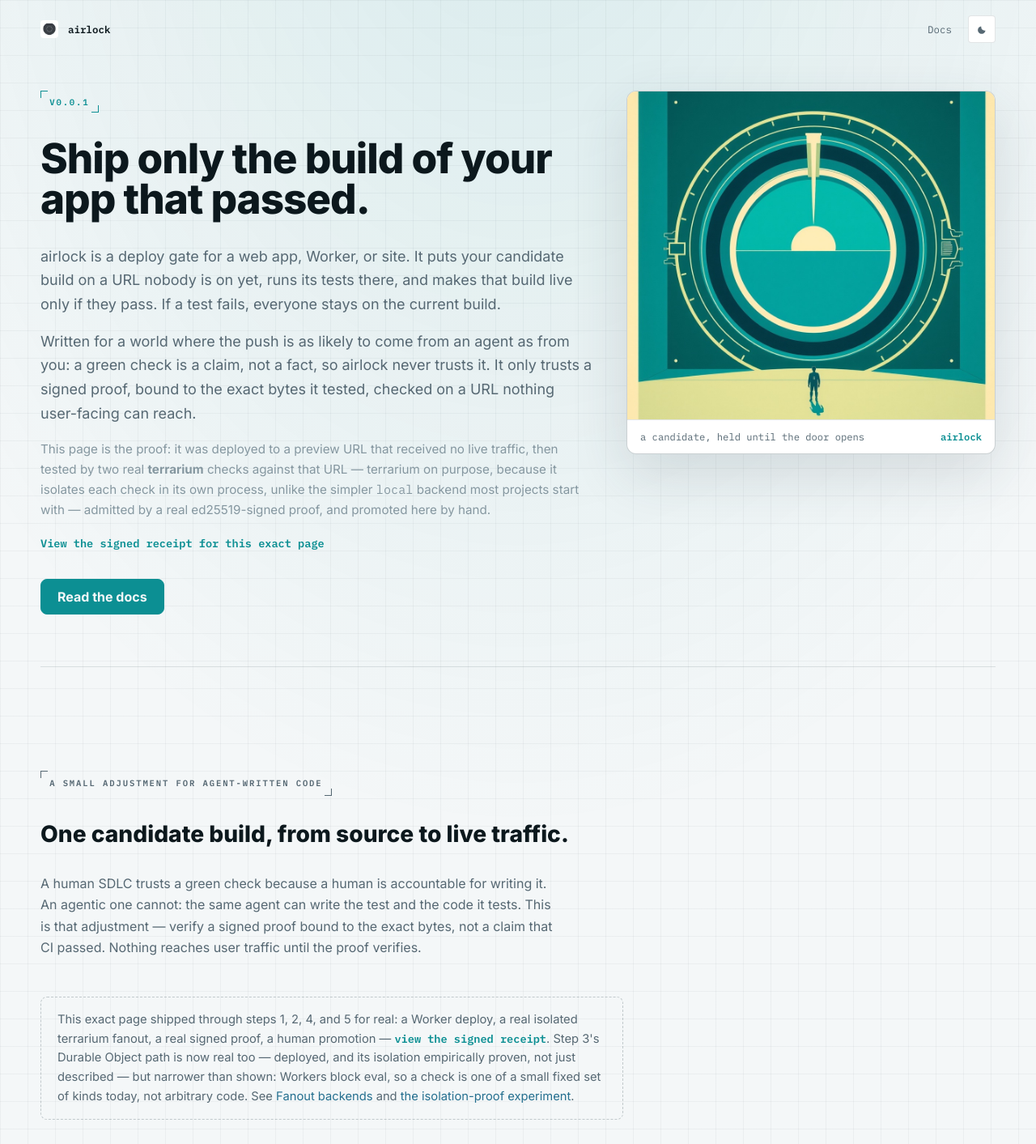
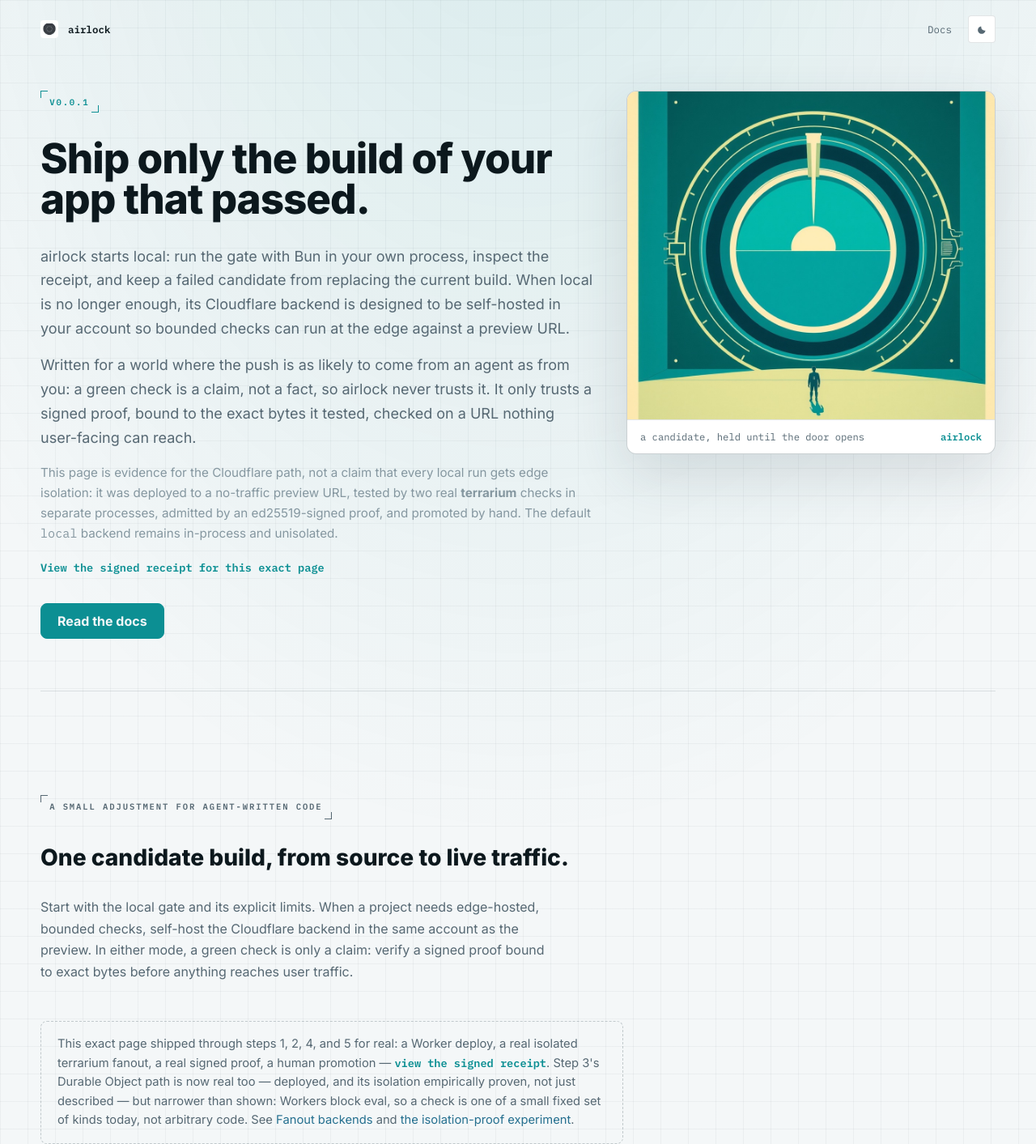
Before and after one commit to acoyfellow/airlock, a SvelteKit app in the folder site/: page / in a window 1280 px wide. Shown: the top 1413 px of the page at 81% size. Built offline with nearby package versions, Linux system fonts and the light colour scheme.

Commit message:
site: describe local-first Cloudflare path

```diff
--- a/site/src/routes/+page.svelte
+++ b/site/src/routes/+page.svelte
@@ -35,9 +35,10 @@
       <p class="eyebrow">v0.0.1</p>
       <h1 id="hero-title">Ship only the build of your app that passed.</h1>
       <p class="lead">
-        airlock is a deploy gate for a web app, Worker, or site. It puts your candidate build on a
-        URL nobody is on yet, runs its tests there, and makes that build live only if they pass. If
-        a test fails, everyone stays on the current build.
+        airlock starts local: run the gate with Bun in your own process, inspect the receipt, and
+        keep a failed candidate from replacing the current build. When local is no longer enough,
+        its Cloudflare backend is designed to be self-hosted in your account so bounded checks can
+        run at the edge against a preview URL.
       </p>
       <p class="lead lead-secondary">
         Written for a world where the push is as likely to come from an agent as from you: a green
@@ -45,11 +46,10 @@
         bound to the exact bytes it tested, checked on a URL nothing user-facing can reach.
       </p>
       <p class="lead lead-caveat">
-        This page is the proof: it was deployed to a preview URL that received no live traffic,
-        then tested by two real <b>terrarium</b> checks against that URL — terrarium on purpose,
-        because it isolates each check in its
-        own process, unlike the simpler <code>local</code> backend most projects start with —
-        admitted by a real ed25519-signed proof, and promoted here by hand.
+        This page is evidence for the Cloudflare path, not a claim that every local run gets edge
+        isolation: it was deployed to a no-traffic preview URL, tested by two real
+        <b>terrarium</b> checks in separate processes, admitted by an ed25519-signed proof, and
+        promoted by hand. The default <code>local</code> backend remains in-process and unisolated.
       </p>
       <p class="lead lead-caveat">
         <a class="receipt-link" href="https://github.com/acoyfellow/airlock/blob/main/experiments/dogfood/RECEIPT.json">
@@ -83,10 +83,10 @@
       <p class="eyebrow">a small adjustment for agent-written code</p>
       <h2 id="flow-title">One candidate build, from source to live traffic.</h2>
       <p>
-        A human SDLC trusts a green check because a human is accountable for writing it. An agentic
-        one cannot: the same agent can write the test and the code it tests. This is that
-        adjustment — verify a signed proof bound to the exact bytes, not a claim that CI passed.
-        Nothing reaches user traffic until the proof verifies.
+        Start with the local gate and its explicit limits. When a project needs edge-hosted,
+        bounded checks, self-host the Cloudflare backend in the same account as the preview. In
+        either mode, a green check is only a claim: verify a signed proof bound to exact bytes
+        before anything reaches user traffic.
       </p>
     </div>
 
```
